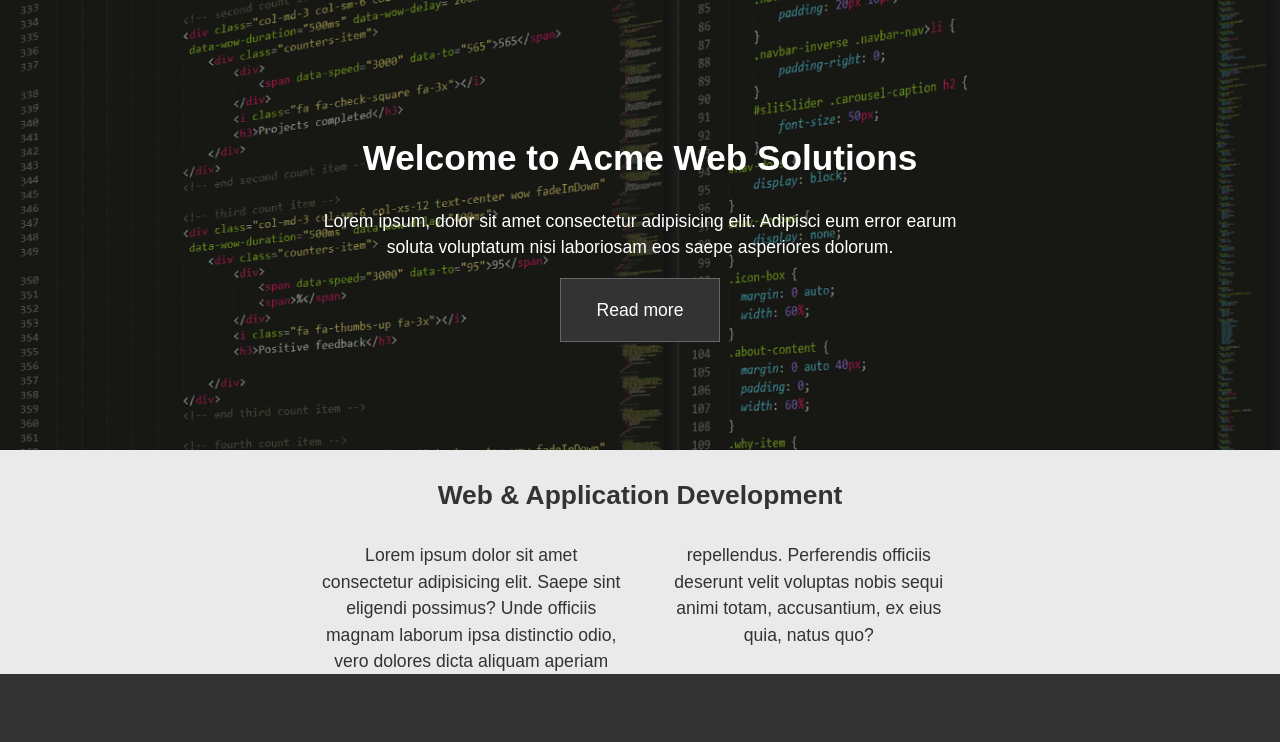
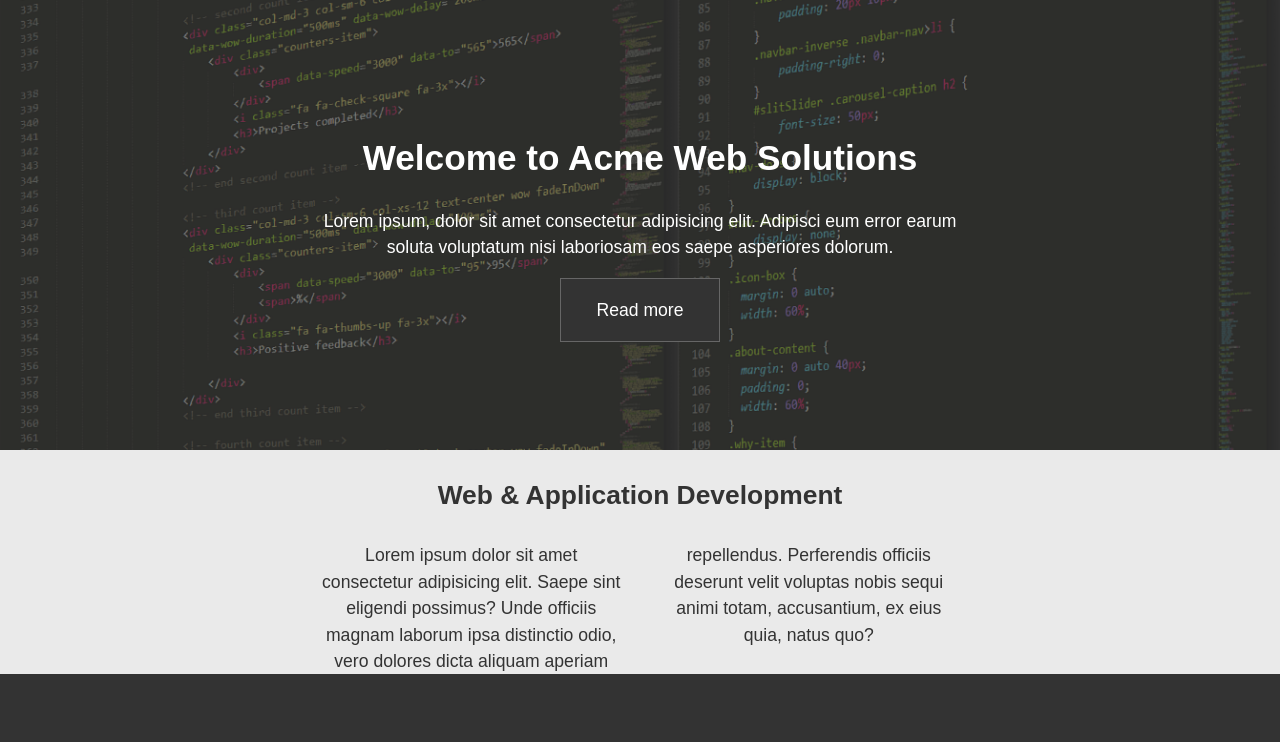
Before and after one commit to NikitaSchevchenko/HTML-CSS.Flex-Adaptive-Layout, a plain HTML site: page index.html in a window 1280 px wide. Shown: the top 742 px of the page. Drawn offline with Linux system fonts and the light colour scheme.

Commit message:
fixed bug with background

```diff
--- a/assets/css/style.css
+++ b/assets/css/style.css
@@ -23,16 +23,16 @@
 header{
   position: relative;
   height: 450px;
+}
+
+header::before {
   background:url("../images/bg.png");
   background-position: center;
   background-size: cover;
-}
-
-header::before {
   content: "";
   position: absolute;
   inset: 0;
-  background: rgba(0, 0, 0, 0.4);/*тут задаеться прозрачность*/
+  opacity: 0.4;
   z-index: 1;
 }
 
```
